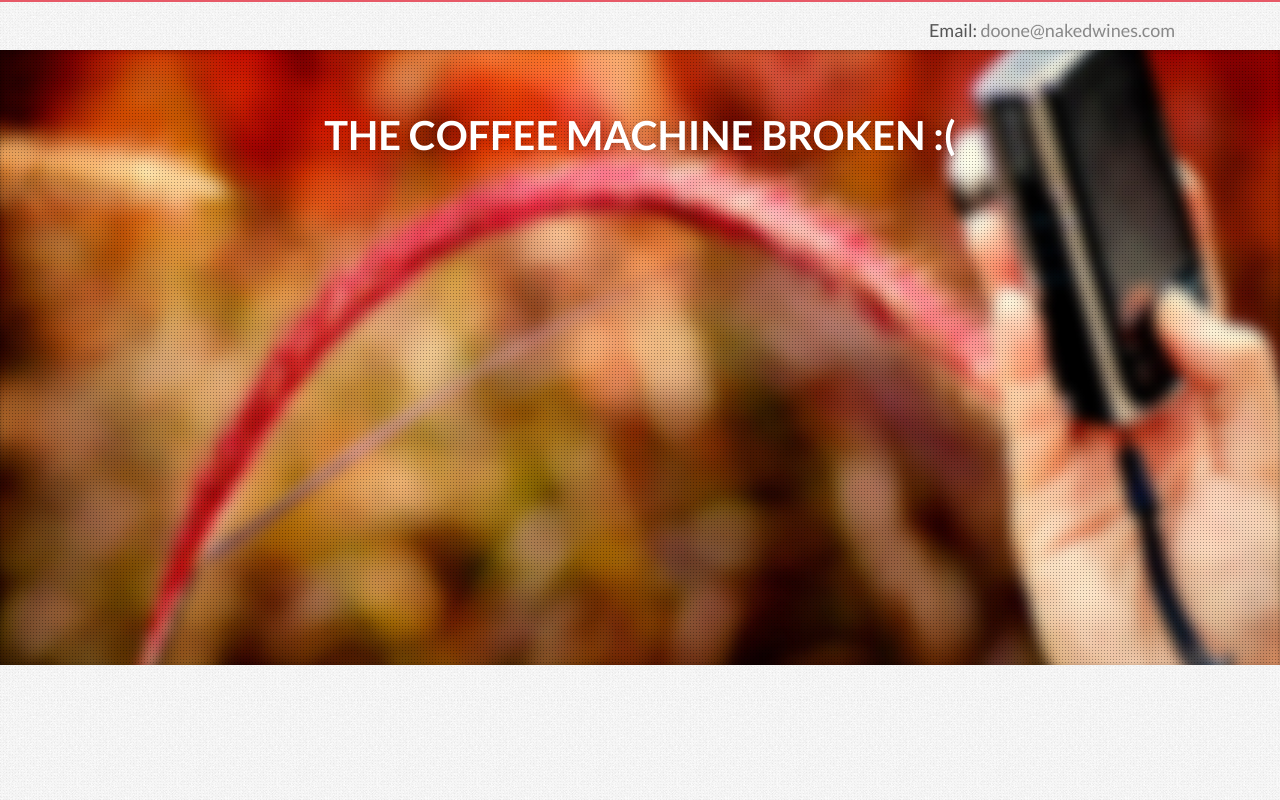
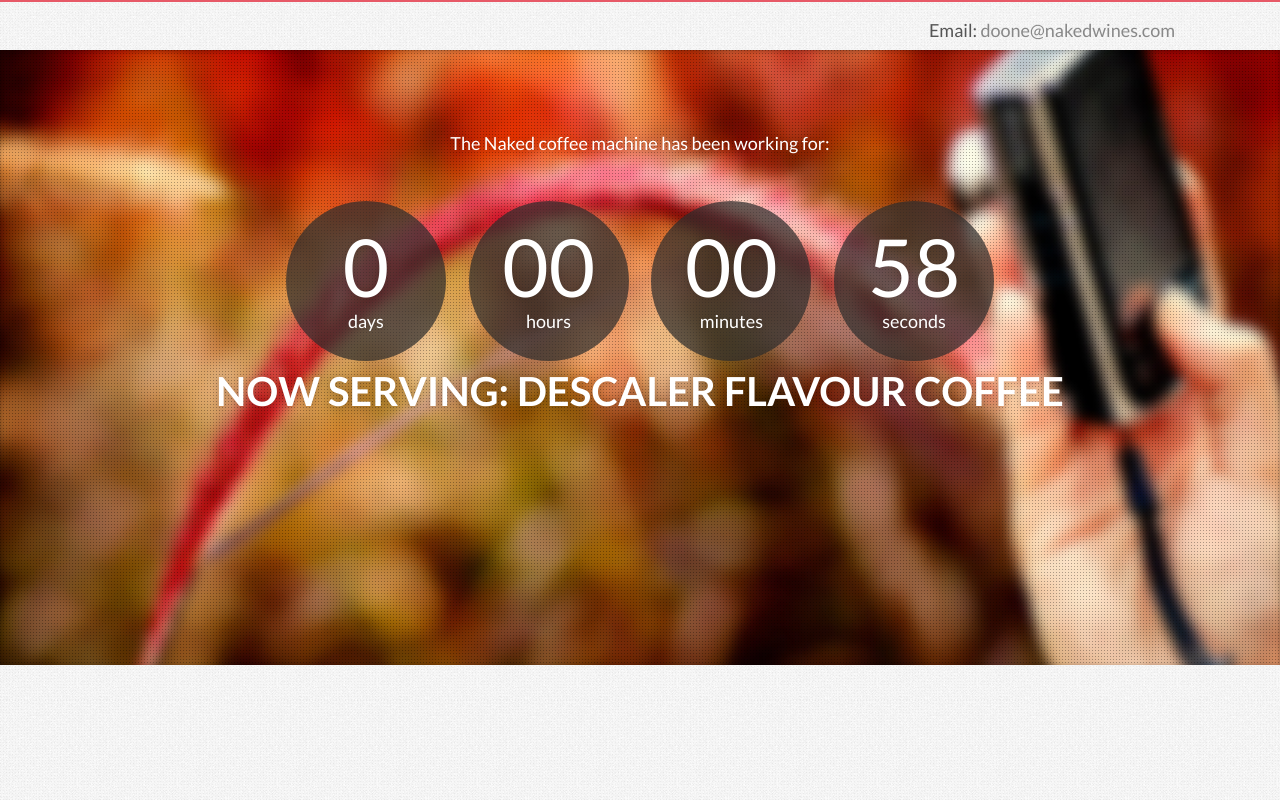
Before and after one commit to drei01/isthenakedcoffeemachineworking, a plain HTML site: page index.html in a window 1280 px wide. Drawn offline with Linux system fonts and the light colour scheme.

Commit message:
coffee machine is working

```diff
--- a/assets/js/scripts.js
+++ b/assets/js/scripts.js
@@ -14,7 +14,7 @@ jQuery(document).ready(function() {
         Countdown initializer
     */
     var now = new Date();
-    var countFrom = '2013/09/19 08:00:00';
+    var countFrom = '2014/11/26 11:00:00';
     $('.timer').countdown(countFrom, function(event) {
         var $this = $(this);
         switch(event.type) {
--- a/index.html
+++ b/index.html
@@ -50,8 +50,8 @@
                 <div class="container">
                     <div class="row">
                         <div class="span12">
-                            <h2>The Coffee Machine broken :(</h2>
-                            <!--<p>The Naked coffee machine has been working for:</p>
+                            <!--<h2>The Coffee Machine broken :(-</h2>-->
+                            <p>The Naked coffee machine has been working for:</p>
                             <div class="timer">
                                 <div class="days-wrapper">
                                     <span class="days"></span> <br>days
@@ -65,14 +65,14 @@
                                 <div class="seconds-wrapper">
                                     <span class="seconds"></span> <br>seconds
                                 </div>
-                            </div>-->
+                            </div>
                         </div>
                     </div>
-					<!--<div class="row">
+					<div class="row">
 						<div class="span12">
-							<h2>Now serving: Sprout Flavour Coffee</h2>
+							<h2>Now serving: Descaler Flavour Coffee</h2>
 						</div>
-					</div>-->
+					</div>
                 </div>
             </div>
         </div>
```
